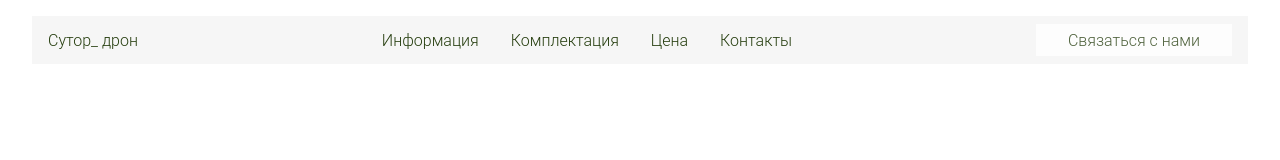
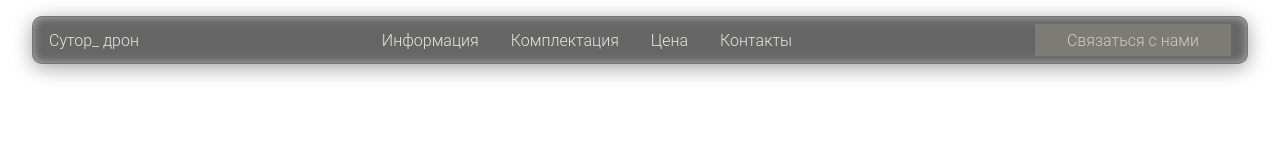
Before and after one commit to vlesueji/vladsutor, a website: page index.html in a window 1280 px wide. Drawn offline with Linux system fonts and the light colour scheme.

Commit message:
edit header

```diff
--- a/styles/_variables.scss
+++ b/styles/_variables.scss
@@ -1,10 +1,10 @@
 :root {
-  --main-font-color: rgb(38, 62, 15);
+  --main-font-color: rgb(211, 218, 191);
 
   --background-color: #ffffff;
   --background-color-active: rgba(238, 255, 0, 0.28);
-  --background-block-color: #f6f6f6;
-  --button-color: #ffffff;
+  --background-block-color: #000000;
+  --button-color: #2f2c22;
   --active-color: #eeff00;
-  --active-text: #794c2c;
+  --active-text: #ffffff;
 }
--- a/styles/styles.scss
+++ b/styles/styles.scss
@@ -14,7 +14,12 @@
   padding-inline: 1rem;
   margin-top: 1rem;
   background-color: var(--background-block-color);
-//  opacity: 0.5;
+  opacity: 0.6;
+  border-radius: 10px;
+  backdrop-filter: blur(10px);
+  border:	1px solid rgba(255,255,255,0.1);
+  box-shadow: 0 4px 20px rgba(0, 0, 0, 0.6),
+  inset 0 0 10px rgba(255, 255, 255, 0.5);
 
   &__button {
     height: 2rem;
@@ -22,7 +27,7 @@
 //    border-style: solid;
 //    border-color: var(--button-color);
     padding-inline: 2rem;
-    background-color: var(--background-color);
+    background-color: var(--button-color);
     opacity: 0.8;
     transition: all 0.2s ease-in-out;
 
```
Also changed, not shown: styles/styles.css, 1 other file.
